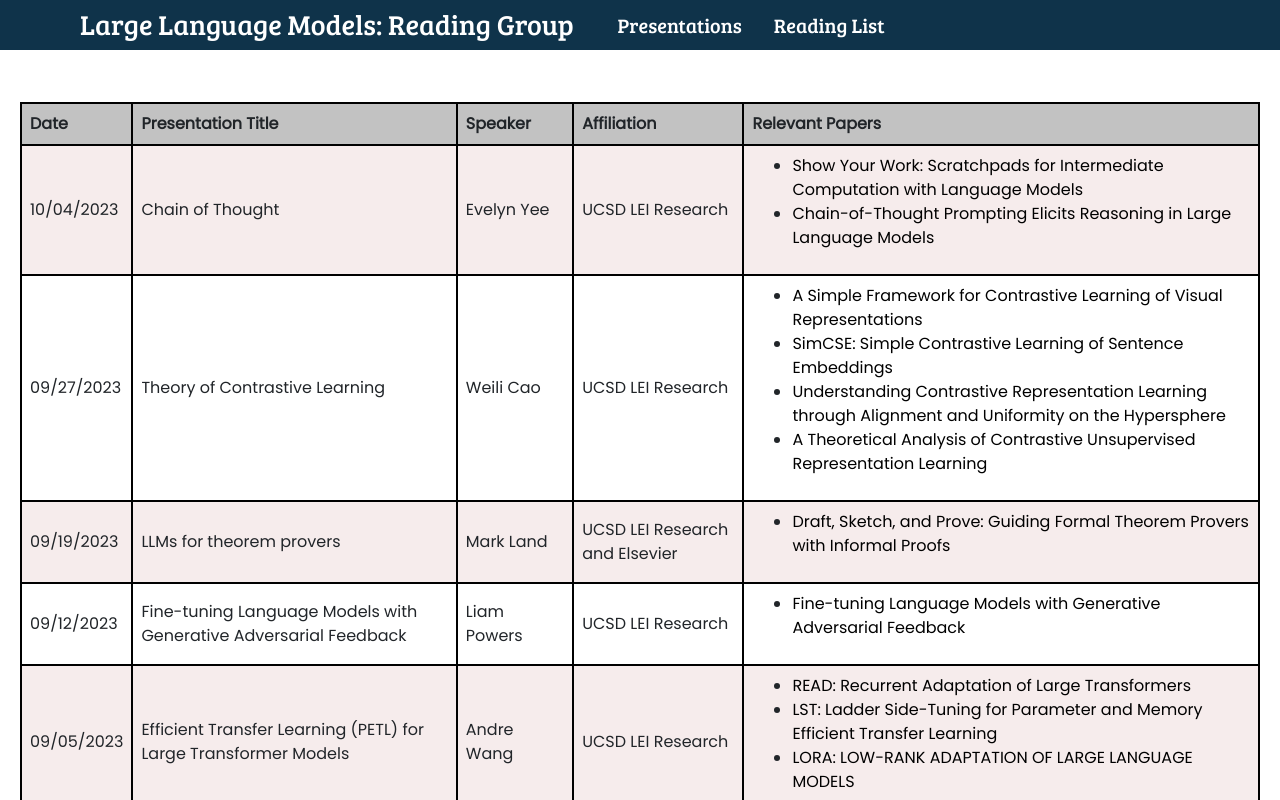
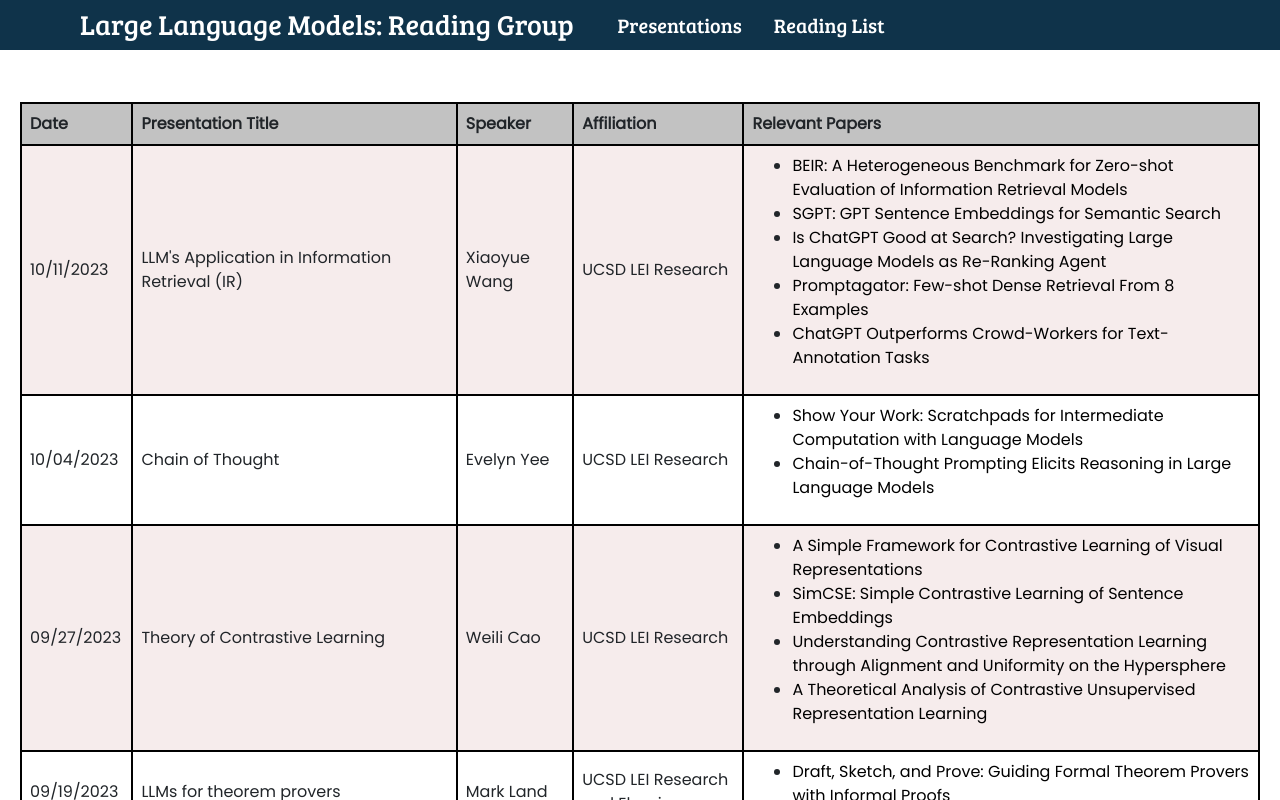
Before and after one commit to lei-seminar/lei-seminar.github.io, a React (Create React App) app: page / in a window 1280 px wide. Shown: the top 800 px of the page. Built offline with nearby package versions, Linux system fonts and the light colour scheme.

Commit message:
Adding presentation detail for 11th october

```diff
--- a/src/data/presenatationData.js
+++ b/src/data/presenatationData.js
@@ -11,6 +11,19 @@ export const TABLE_HEADERS = [
 ];
 
 export const ENTRIES = [
+     {
+        "Date": "10/11/2023",
+        "Presentation Title": "LLM's Application in Information Retrieval (IR)",
+        "Speaker": "Xiaoyue Wang",
+        "Affiliation": "UCSD LEI Research",
+        "Relevant Papers": [
+            ["BEIR: A Heterogeneous Benchmark for Zero-shot Evaluation of Information Retrieval Models", "https://openreview.net/pdf?id=wCu6T5xFjeJ"],
+            ["SGPT: GPT Sentence Embeddings for Semantic Search", "https://arxiv.org/abs/2202.08904"],
+            ["Is ChatGPT Good at Search? Investigating Large Language Models as Re-Ranking Agent", "https://arxiv.org/abs/2304.09542"],
+            ["Promptagator: Few-shot Dense Retrieval From 8 Examples", "https://arxiv.org/abs/2209.11755"],
+            ["ChatGPT Outperforms Crowd-Workers for Text-Annotation Tasks", "https://arxiv.org/abs/2303.15056"]
+        ],
+    },
     {
         "Date": "10/04/2023",
         "Presentation Title": "Chain of Thought",
```
